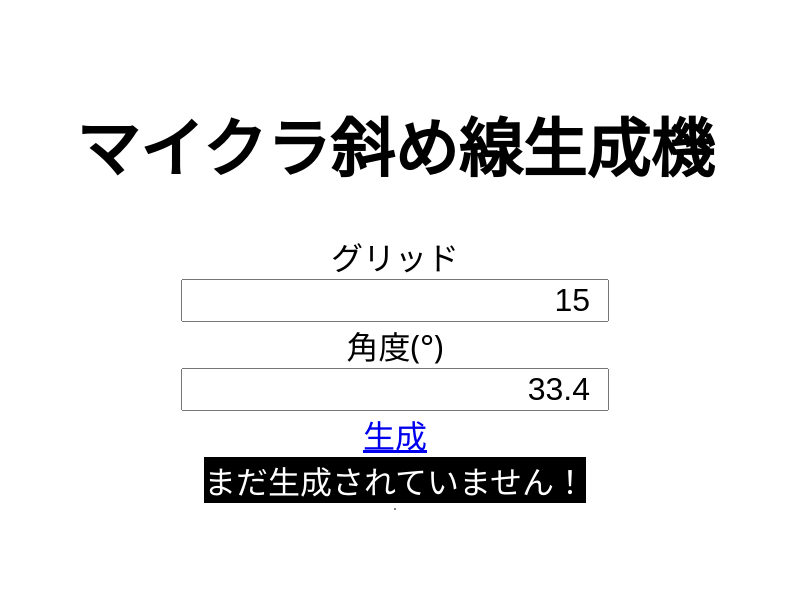
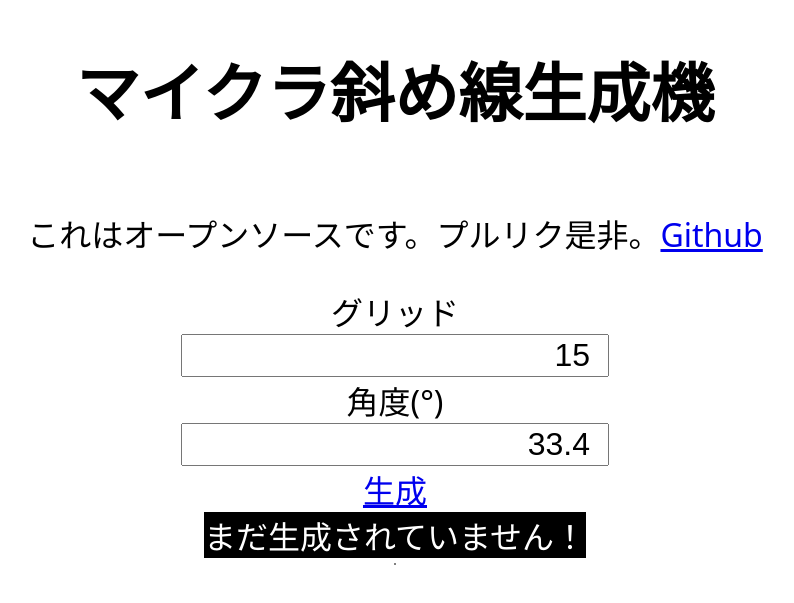
Before and after one commit to fhrk-78/mcdiagonal-line-generator, a plain HTML site: page index.html in a window 1280 px wide. Shown: the part 115-718 px from the top of the page, without its empty margins (245-1039 px from the left). Drawn offline with Linux system fonts and the light colour scheme.

Commit message:
update message

```diff
--- a/index.html
+++ b/index.html
@@ -60,6 +60,7 @@
 <body>
     <main>
         <h1>マイクラ斜め線生成機</h1>
+        <p>これはオープンソースです。プルリク是非。<a href="https://github.com/fhrk-78/mcdiagonal-line-generator">Github</a></p>
 
         <label>グリッド</label><input type="number" id="maxgrid" value="15" style="text-align: right; font-size: 2rem;" />
         <label>角度(°)</label><input type="number" id="dig" value="33.4" />
```
